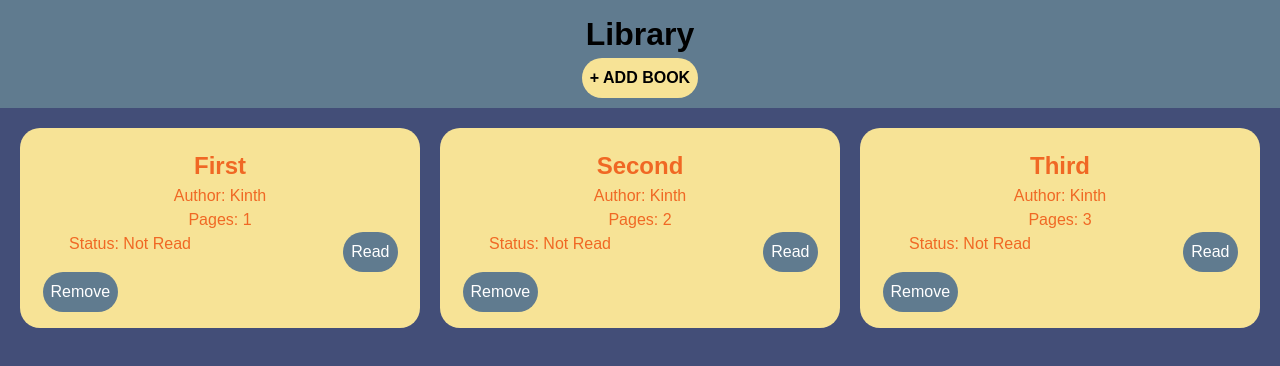
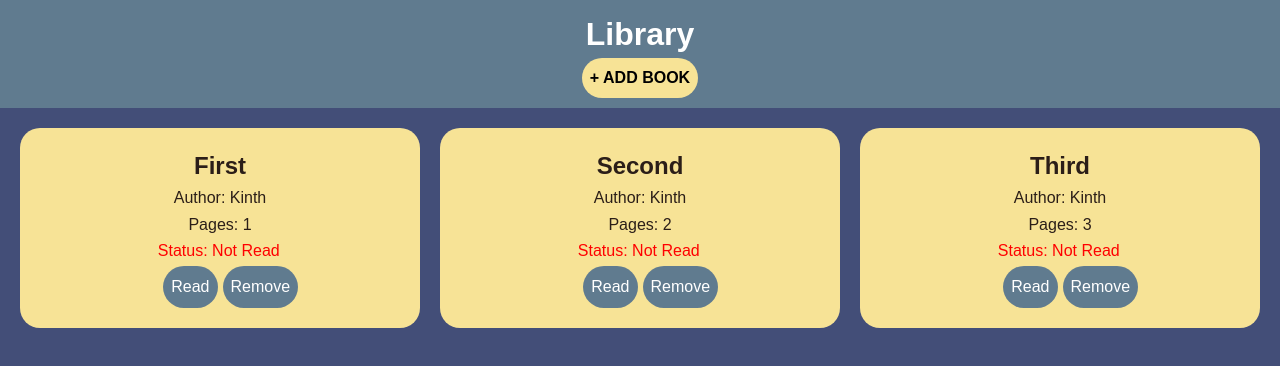
Before and after one commit to Kinzerto/Library, a plain HTML site: page index.html in a window 1280 px wide. Drawn offline with Linux system fonts and the light colour scheme; a web font is replaced by a local one.

Commit message:
style: update card text colors and add reading status styles

```diff
--- a/style.css
+++ b/style.css
@@ -84,6 +84,8 @@ header {
 
 h1 {
     text-align: center;
+    color: white;
+
 }
 
 header button {
@@ -111,7 +113,7 @@ main .card {
     border-radius: 20px;
     padding: 20px;
     background-color: #F7E396;
-    color: #f06824;
+    color: #2b1e18;
     justify-items: center;
     text-transform: capitalize;
 }
@@ -127,6 +129,14 @@ main .card {
 .card .status{
     margin-right:2.5px ;
     justify-self: end;
+}
+.card .readingStatus{
+    grid-column: 1/-1;
+    margin-right:2.5px ;
+    color: red;
+}
+.card .Read{
+    color: green;
 }
 .card .remove{
     margin-left: 2.5px;
@@ -179,3 +189,7 @@ dialog .close{
     border: 0;
     font-weight: bold;
 }
+
+dialog #readOrNot{
+    color: red;
+}
```
